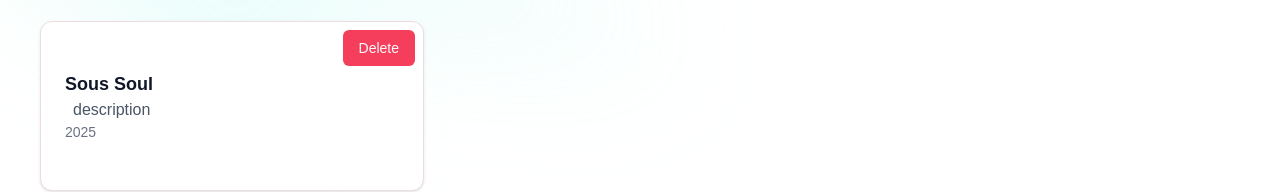
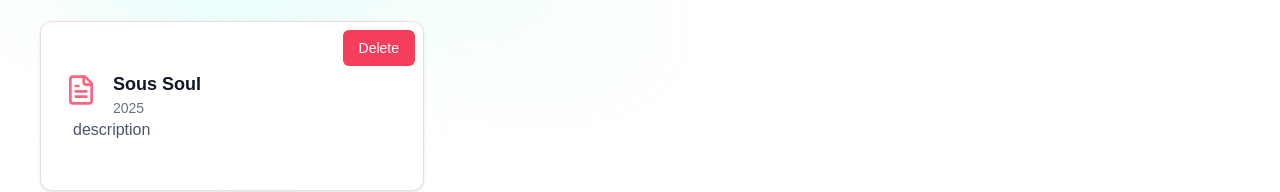
Before and after one commit to MohammadAli1010/abstracta, a Next.js app: page /dashboard in a window 1280 px wide. Shown: the part 349-541 px from the top of the page. Built offline with nearby package versions, Linux system fonts and the light colour scheme; no server answers.

Commit message:
fixing summary cards

```diff
--- a/src/app/(logged-in)/dashboard/page.tsx
+++ b/src/app/(logged-in)/dashboard/page.tsx
@@ -12,6 +12,7 @@ export default function DashboardPage() {
       title: "Sous Soul",
       created_at: "2025-01-30 20:53:10.759642+00",
       summary_text: "description",
+      status: "completed",
     },
   ];
   return (
--- a/src/components/summaries/summary-card.tsx
+++ b/src/components/summaries/summary-card.tsx
@@ -1,6 +1,29 @@
 import Link from "next/link";
 import { Card } from "../ui/card";
 import DeleteButton from "./delete-button";
+import { FileText } from "lucide-react";
+
+const SummaryHeader = ({
+  fileUrl,
+  title,
+  createdAt,
+}: {
+  fileUrl: string;
+  title: string | null;
+  createdAt: string;
+}) => {
+  return (
+    <div className="flex items-start gap-2 sm:gap-4">
+      <FileText className="w-6 h-6 sm:w-8 sm:h-8 text-rose-400 mt-1" />
+      <div className="flex-1 min-w-0">
+        <h3 className="text-base xl:text-lg font-semibold text-gray-900 truncate w-4/5">
+          {title}
+        </h3>
+        <p className="text-sm text-gray-500">2025</p>
+      </div>
+    </div>
+  );
+};
 
 export default function SummaryCard({ summary }: { summary: any }) {
   return (
@@ -10,13 +33,18 @@ export default function SummaryCard({ summary }: { summary: any }) {
           <DeleteButton />
         </div>
         <Link href={`summaries/${summary.id}`} className="block p-4 sm:p-6">
-          <h3 className="text-base xl:text-lg font-semibold text-gray-900 truncate w-4/5">
-            {summary.title}
-          </h3>
+          <SummaryHeader
+            fileUrl={summary.original_file_url}
+            title={summary.title}
+            createdAt={summary.created_at}
+          />
           <p className="text-gray-600 line-clamp-2 text-sm sm:text-base pl-2">
             {summary.summary_text}
           </p>
-          <p className="text-sm text-gray-500">2025</p>
+
+          <div>
+            <span></span>
+          </div>
         </Link>
       </Card>
     </div>
```
